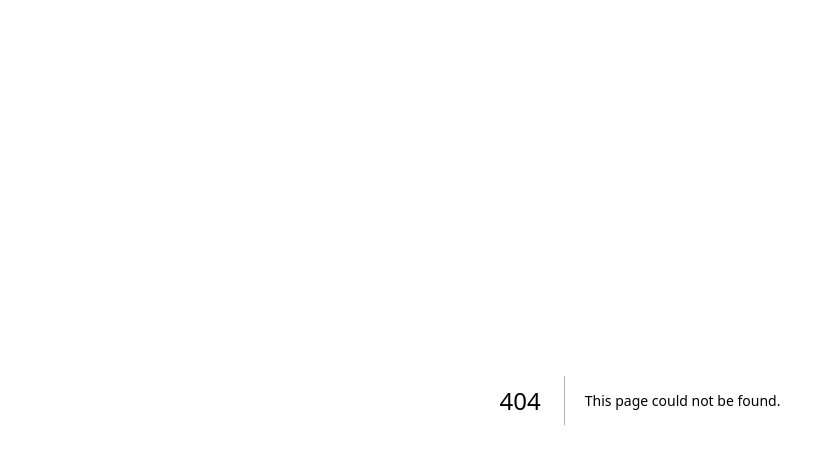
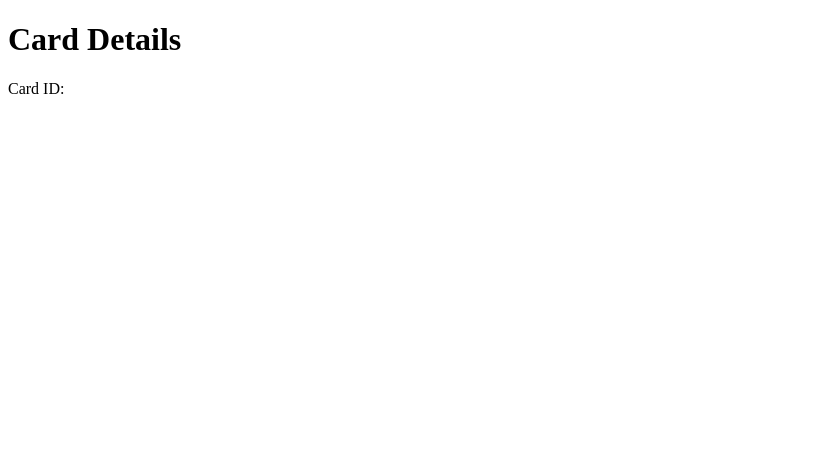
Before and after one commit to 54rtor1/birdwatcher, a Next.js app: page /14164370 in a window 1280 px wide. Before the commit this address had no page. Shown: the top 464 px of the page, without its empty margins (0-835 px from the left). Built offline with nearby package versions, Linux system fonts and the light colour scheme.

Commit message:
clickable detail page linked to id

```diff
--- a/package.json
+++ b/package.json
@@ -6,6 +6,7 @@
     "start": "next start"
   },
   "dependencies": {
+    "classnames": "^2.3.2",
     "next": "latest",
     "primeflex": "^3.3.1",
     "primeicons": "^6.0.1",
--- /dev/null
+++ b/pages/[id].js
@@ -0,0 +1,11 @@
+const CardDetails = ({ id }) => {
+  return (
+    <div>
+      <h1>Card Details</h1>
+      <p>Card ID: {id}</p>
+      {/* Add more details about the card */}
+    </div>
+  );
+};
+
+export default CardDetails;
```
Also changed, not shown: components/CardGrid.js (+12 -1 lines), 1 other file (tests, documents, lock files or other folders).
